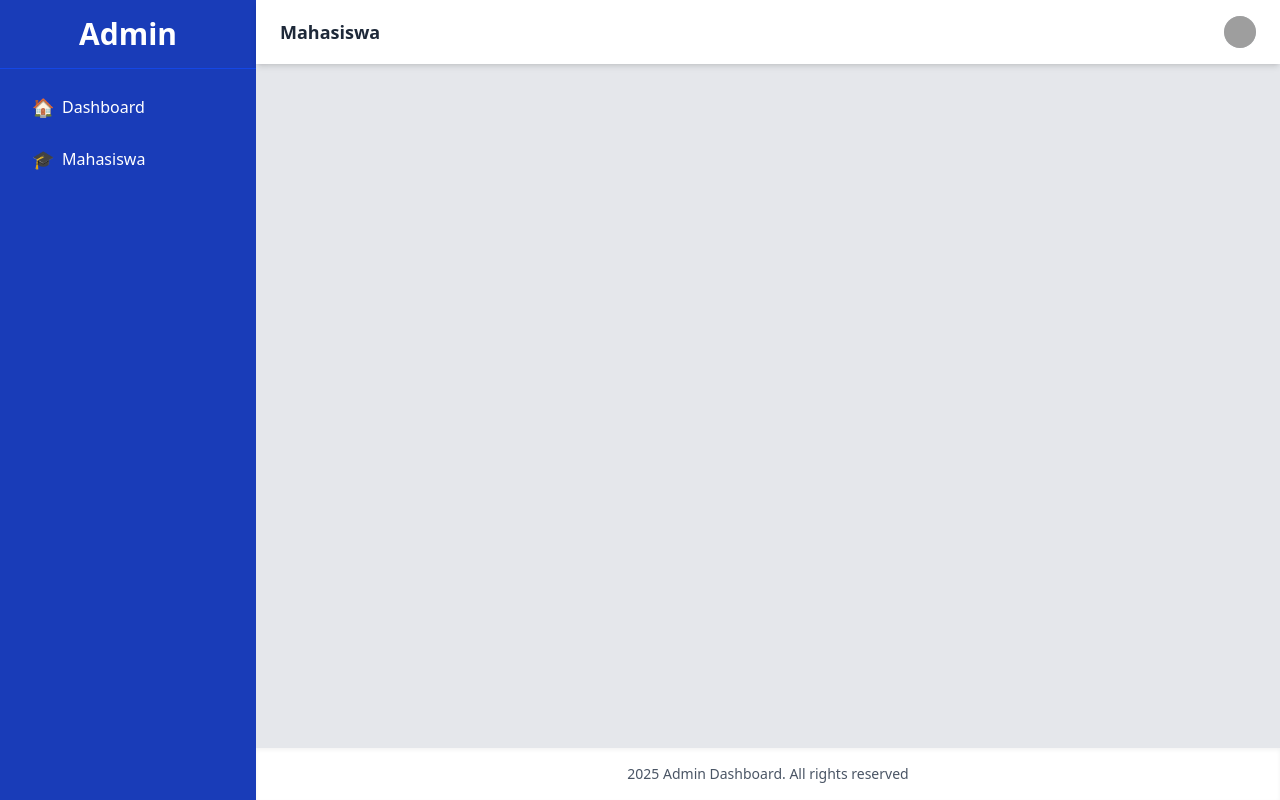
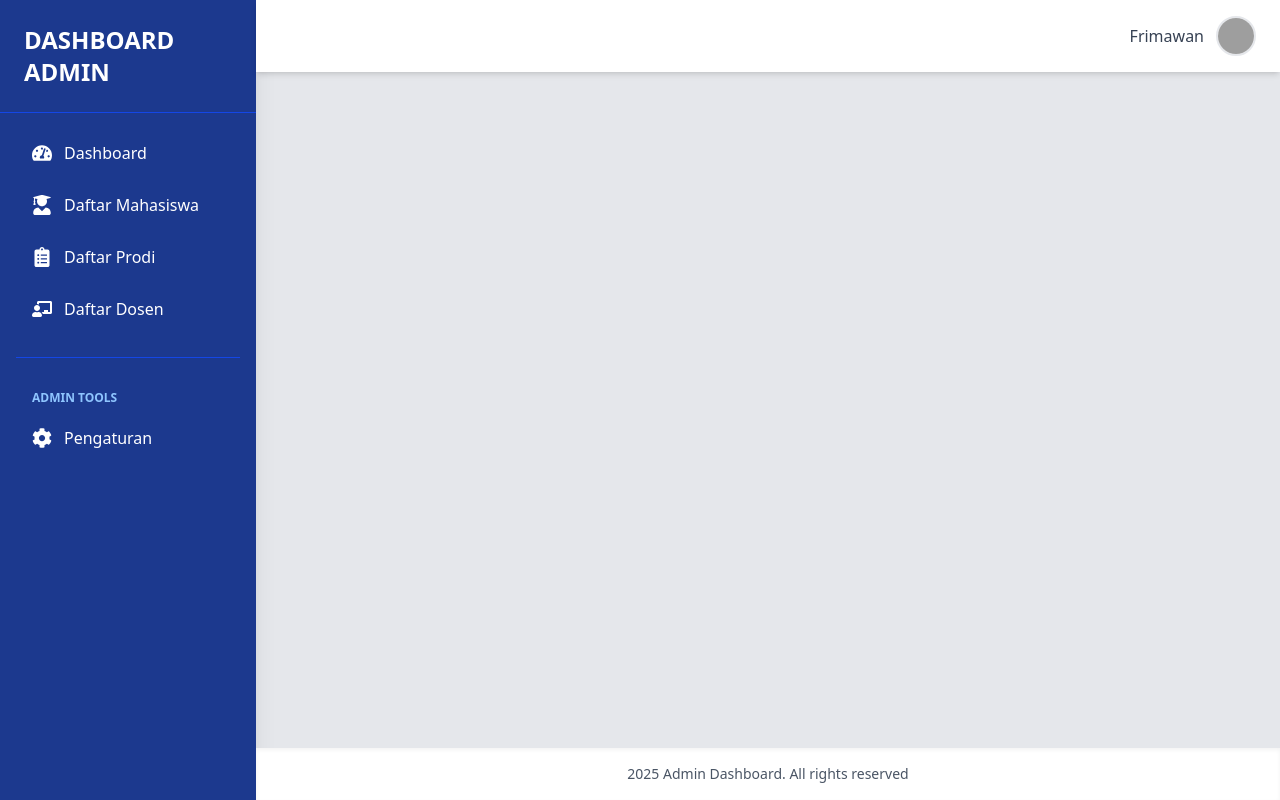
Before and after one commit to AriqF1/web-mhs, a React (Vite) app: page /admin/dashboard in a window 1280 px wide. Built offline with nearby package versions, Linux system fonts and the light colour scheme; sample sign-in values are in the browser's storage; grey boxes are pictures that could not be loaded.

Commit message:
Update: enhance Header and Sidebar components with improved UI and functionality

```diff
--- a/src/Pages/Layouts/Header.jsx
+++ b/src/Pages/Layouts/Header.jsx
@@ -1,17 +1,68 @@
-import React from "react";
+import React, { useState } from "react";
+import { FaUserCircle, FaSignOutAlt, FaCog } from "react-icons/fa";
 
-export default function Header (){
-    return(
-        <header class="bg-white shadow-md">
-            <div class="flex justify-between items-center px-6 py-4">
-                <h1 class="text-lg font-semibold text-gray-800">Mahasiswa</h1>
-                <button onclick="toggleProfileMenu()">
-                    <img src="profile.jpg" class="w-8 h-8 rounded-full bg-gray-300 focus:outline-none" alt="profile"/>
-                </button>
-                <div id="profileMenu" class="absolute right-0 w-48 bg-white rounded-md shadow-lg py-2 hidden">
-                    <button onclick="logout()" class="block text-left px-4 py-2 text-gray-700 hover:bg-gray-200">Logout</button>
+export default function Header() {
+  const [showProfileMenu, setShowProfileMenu] = useState(false);
+
+  const toggleProfileMenu = () => {
+    setShowProfileMenu(!showProfileMenu);
+  };
+
+  return (
+    <header className="bg-white shadow-md">
+      <div className="container mx-auto">
+        <div className="flex justify-between items-center px-6 py-4">
+          <h1 className="text-xl font-bold text-blue-600"></h1>
+
+          <div className="relative">
+            <button
+              onClick={toggleProfileMenu}
+              className="flex items-center focus:outline-none group"
+            >
+              <span className="mr-3 text-gray-700 group-hover:text-blue-600">
+                Frimawan
+              </span>
+              <img
+                src="/api/placeholder/40/40"
+                className="w-10 h-10 rounded-full border-2 border-gray-200 group-hover:border-blue-500"
+                alt="Profile"
+              />
+            </button>
+
+            {showProfileMenu && (
+              <div className="absolute right-0 mt-2 w-56 bg-white rounded-lg shadow-lg py-2 z-10 border border-gray-100">
+                <div className="px-4 py-3 border-b border-gray-100">
+                  <p className="text-sm text-gray-500">Login sebagai</p>
+                  <p className="font-medium">frimawan@admin.ac.id</p>
                 </div>
-            </div>
-        </header>
-    );
-};
+
+                <a
+                  href="#profile"
+                  className="flex items-center px-4 py-2 text-gray-700 hover:bg-blue-50"
+                >
+                  <FaUserCircle className="mr-3 text-gray-500" />
+                  Profil Saya
+                </a>
+                <a
+                  href="#settings"
+                  className="flex items-center px-4 py-2 text-gray-700 hover:bg-blue-50"
+                >
+                  <FaCog className="mr-3 text-gray-500" />
+                  Pengaturan
+                </a>
+                <div className="border-t border-gray-100 mt-2"></div>
+                <a
+                  href="#logout"
+                  className="flex items-center px-4 py-2 text-red-600 hover:bg-red-50"
+                >
+                  <FaSignOutAlt className="mr-3" />
+                  Logout
+                </a>
+              </div>
+            )}
+          </div>
+        </div>
+      </div>
+    </header>
+  );
+}
--- a/src/Pages/Layouts/Sidebar.jsx
+++ b/src/Pages/Layouts/Sidebar.jsx
@@ -1,34 +1,107 @@
 import React from "react";
-import { NavLink } from "react-router-dom"; // Perlu impor NavLink
+import { NavLink } from "react-router-dom";
+import {
+  FaTachometerAlt,
+  FaUserGraduate,
+  FaChalkboardTeacher,
+  FaClipboardList,
+  FaCog,
+} from "react-icons/fa";
 
 const Sidebar = () => {
   return (
-        <aside id="sidebar" className="bg-blue-800 text-white h-full transition-all duration-300 w-20 lg:w-64">
-            <div className="flex justify-center items-center p-4 border-b border-blue-700">
-                <span className="text-3xl font-bold hidden lg:block">Admin</span>
+    <aside
+      id="sidebar"
+      className="bg-blue-900 text-white h-full transition-all duration-300 w-20 lg:w-64 shadow-xl"
+    >
+      <div className="flex justify-center items-center p-6 border-b border-blue-700">
+        <span className="text-2xl font-bold hidden lg:flex items-center gap-2 text-white">
+          DASHBOARD ADMIN
+        </span>
+        <span className="text-xl font-bold lg:hidden">Admin</span>
       </div>
-            <nav className="p-4 space-y-2">
+
+      <nav className="p-4 space-y-1">
         {/* Dashboard */}
+        <NavLink
+          to="/admin/dashboard/index"
+          className={({ isActive }) =>
+            `flex items-center space-x-3 px-4 py-3 rounded-lg transition-colors duration-200 ${
+              isActive ? "bg-blue-700 shadow-md" : "hover:bg-blue-800"
+            }`
+          }
+        >
+          <FaTachometerAlt className="text-xl" />
+          <span className="menu-text hidden lg:inline font-medium">
+            Dashboard
+          </span>
+        </NavLink>
+
+        {/* Mahasiswa */}
         <NavLink
           to="/admin/dashboard/mahasiswa"
           className={({ isActive }) =>
-                        `flex items-center space-x-2 px-4 py-2 rounded ${isActive ? "bg-blue-700" : "hover:bg-blue-700"}`
+            `flex items-center space-x-3 px-4 py-3 rounded-lg transition-colors duration-200 ${
+              isActive ? "bg-blue-700 shadow-md" : "hover:bg-blue-800"
+            }`
           }
         >
-                    <span className="text-lg">🏠</span>
-                    <span className="menu-text hidden lg:inline">Dashboard</span>
+          <FaUserGraduate className="text-xl" />
+          <span className="menu-text hidden lg:inline font-medium">
+            Daftar Mahasiswa
+          </span>
         </NavLink>
 
-                {/* Daftar Mahasiswa */}
+        {/* Prodi */}
         <NavLink
           to="/admin/dashboard/detail"
           className={({ isActive }) =>
-                        `flex items-center space-x-2 px-4 py-2 rounded ${isActive ? "bg-blue-700" : "hover:bg-blue-700"}`
+            `flex items-center space-x-3 px-4 py-3 rounded-lg transition-colors duration-200 ${
+              isActive ? "bg-blue-700 shadow-md" : "hover:bg-blue-800"
+            }`
           }
         >
-                    <span className="text-lg">🎓</span>
-                    <span className="menu-text hidden lg:inline">Mahasiswa</span>
+          <FaClipboardList className="text-xl" />
+          <span className="menu-text hidden lg:inline font-medium">
+            Daftar Prodi
+          </span>
         </NavLink>
+
+        {/* Dosen */}
+        <NavLink
+          to="/admin/dashboard/dosen"
+          className={({ isActive }) =>
+            `flex items-center space-x-3 px-4 py-3 rounded-lg transition-colors duration-200 ${
+              isActive ? "bg-blue-700 shadow-md" : "hover:bg-blue-800"
+            }`
+          }
+        >
+          <FaChalkboardTeacher className="text-xl" />
+          <span className="menu-text hidden lg:inline font-medium">
+            Daftar Dosen
+          </span>
+        </NavLink>
+
+        {/* Pengaturan */}
+        <div className="pt-6 mt-6 border-t border-blue-700">
+          <div className="px-4 py-2 text-blue-300 text-xs uppercase font-semibold hidden lg:block">
+            Admin Tools
+          </div>
+
+          <NavLink
+            to="/admin/dashboard/settings"
+            className={({ isActive }) =>
+              `flex items-center space-x-3 px-4 py-3 rounded-lg transition-colors duration-200 ${
+                isActive ? "bg-blue-700 shadow-md" : "hover:bg-blue-800"
+              }`
+            }
+          >
+            <FaCog className="text-xl" />
+            <span className="menu-text hidden lg:inline font-medium">
+              Pengaturan
+            </span>
+          </NavLink>
+        </div>
       </nav>
     </aside>
   );
```
Lines whose indentation alone changed are shown as unchanged.
